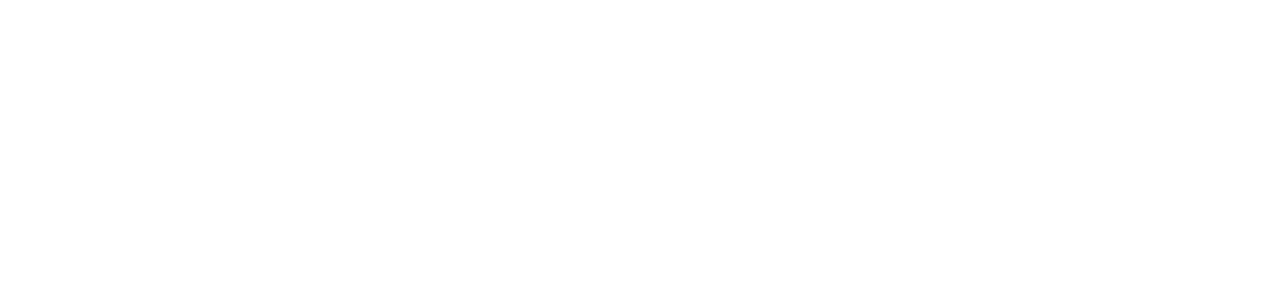
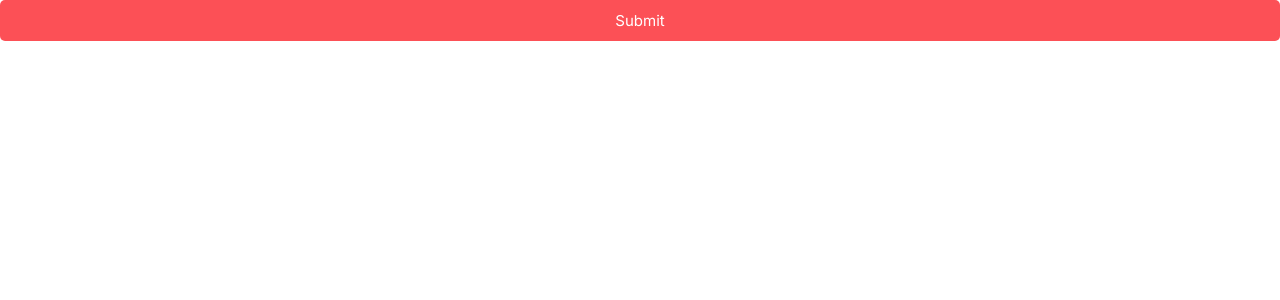
Before and after one commit to gabristle/last-challenge-travels, a React (Vite) app in the folder frontend/: page / in a window 1280 px wide. Shown: the top 300 px of the page. Built offline with nearby package versions, Linux system fonts and the light colour scheme.

Commit message:
feat: button component

```diff
--- a/frontend/src/App.tsx
+++ b/frontend/src/App.tsx
@@ -1,8 +1,11 @@
+import Button from "./components/Button"
+import './styles/index.css'
+
 function App() {
 
   return (
     <>
-
+      <Button>Submit</Button>
     </>
   )
 }
--- /dev/null
+++ b/frontend/src/components/Button/index.tsx
@@ -0,0 +1,18 @@
+import { ReactNode } from 'react'
+import styles from './style.module.css'
+
+interface ButtonProps {
+    children: ReactNode
+    onClick?: () => void
+    type?: 'button' | 'submit' | 'reset'
+}
+
+function Button({ children, onClick, type = 'button' }: ButtonProps) {
+  return (
+    <>
+        <button type={type} onClick={onClick} className={styles.button}>{children}</button>
+    </>
+  )
+}
+
+export default Button
--- /dev/null
+++ b/frontend/src/components/Button/style.module.css
@@ -0,0 +1,14 @@
+.button {
+    background-color: var(--pink);
+    color: var(--white);
+    border: none;
+    border-radius: 5px;
+    width: 100%;
+    padding: 0.7rem;
+    font-size: 15px;
+    cursor: pointer;
+}
+
+.button:hover {
+    background-color: var(--dark-pink);
+}
--- a/frontend/src/styles/variables.css
+++ b/frontend/src/styles/_variables.css
@@ -2,6 +2,7 @@
     --blue: #051036;
     --light-font: #5F6680;
     --pink: #FC5056;
+    --dark-pink: #E84E53;
     --white: #FFFFFF;
     --ligth-gray: #F7F8FA;
     --gray: #E0E1E6;
--- /dev/null
+++ b/frontend/src/styles/index.css
@@ -0,0 +1,12 @@
+@charset "UTF-8";
+
+@import './_reset.css';
+@import './_variables.css';
+
+@import url('https://fonts.googleapis.com/css2?family=Kaushan+Script&display=swap');
+@import url('https://fonts.googleapis.com/css2?family=Inter:ital,opsz,wght@0,14..32,100..900;1,14..32,100..900&display=swap');
+@import url('https://fonts.googleapis.com/css2?family=Work+Sans:wght@100..900&display=swap');
+
+* {
+    font-family: "Inter", sans-serif;
+}
```
Also changed, not shown: frontend/src/styles/_reset.css (renamed from frontend/src/styles/reset.css).
